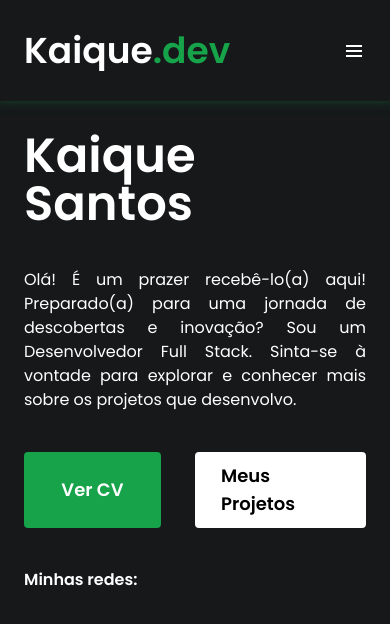
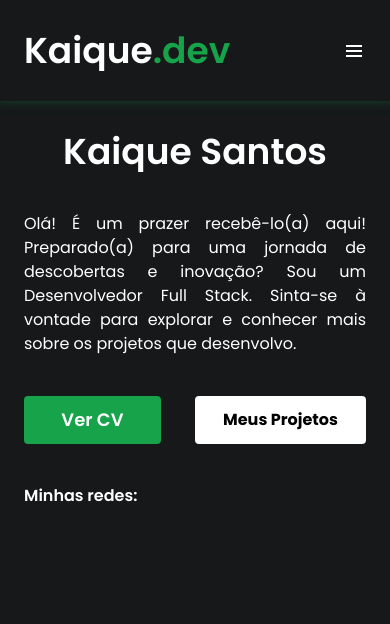
Before and after one commit to KJSS3012/portfolio, a React (Create React App) app: page / in a window 390 px wide. Shown: the top 624 px of the page. Built offline with nearby package versions, Linux system fonts and the light colour scheme.

Commit message:
section-initial 1.1

```diff
--- a/src/components/Buttons/WhiteButton/index.js
+++ b/src/components/Buttons/WhiteButton/index.js
@@ -3,7 +3,7 @@ import React from "react";
 function WhiteButton(props) {
   return (
     <a
-      className="w-3/6 md:w-2/5 flex items-center justify-center text-black bg-white border-2 border-white px-6 md:px-8 py-2 md:py-4 rounded hover:text-white hover:bg-transparent text-lg font-semibold duration-300"
+      className="w-3/6 md:w-2/5 flex items-center justify-center text-black bg-white border-2 border-white px-6 md:px-8 py-2 md:py-4 rounded hover:text-white hover:bg-transparent text-base lg:text-lg font-bold lg:font-semibold duration-300"
       href={props.href}
     >
       {props.title}
--- a/src/screens/HomeScreen/index.js
+++ b/src/screens/HomeScreen/index.js
@@ -17,7 +17,7 @@ function HomeScreen() {
         <section className="flex" id="Section-Initial">
           <div className="flex flex-col gap-10 text-white w-full lg:w-1/2">
             <h1
-              className="text-5xl lg:text-6xl font-semibold justify-center lg:justify-normal"
+              className="text-4xl lg:text-6xl font-semibold text-center lg:text-left "
               data-aos="fade-down"
             >
               Kaique Santos
```
